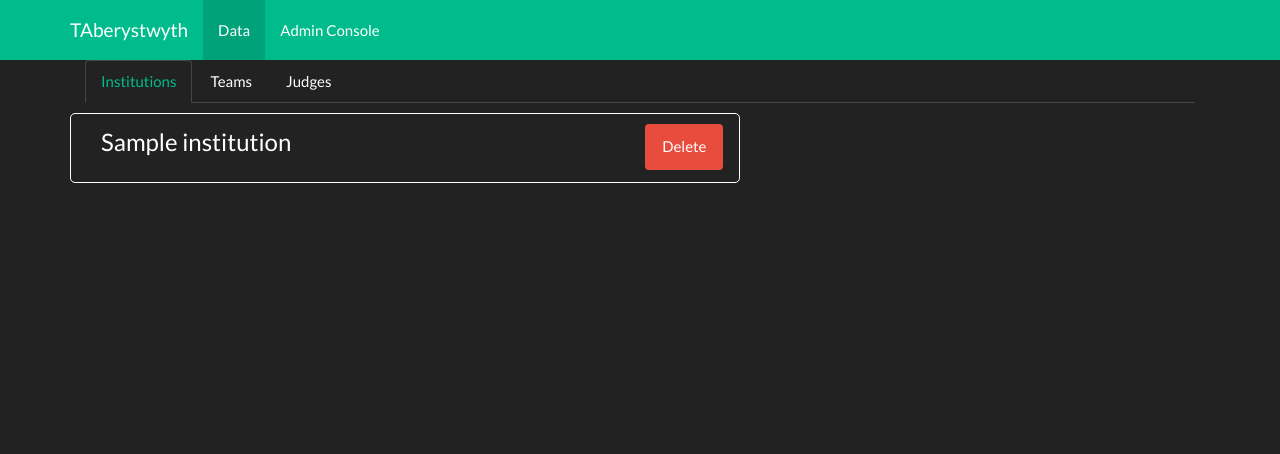
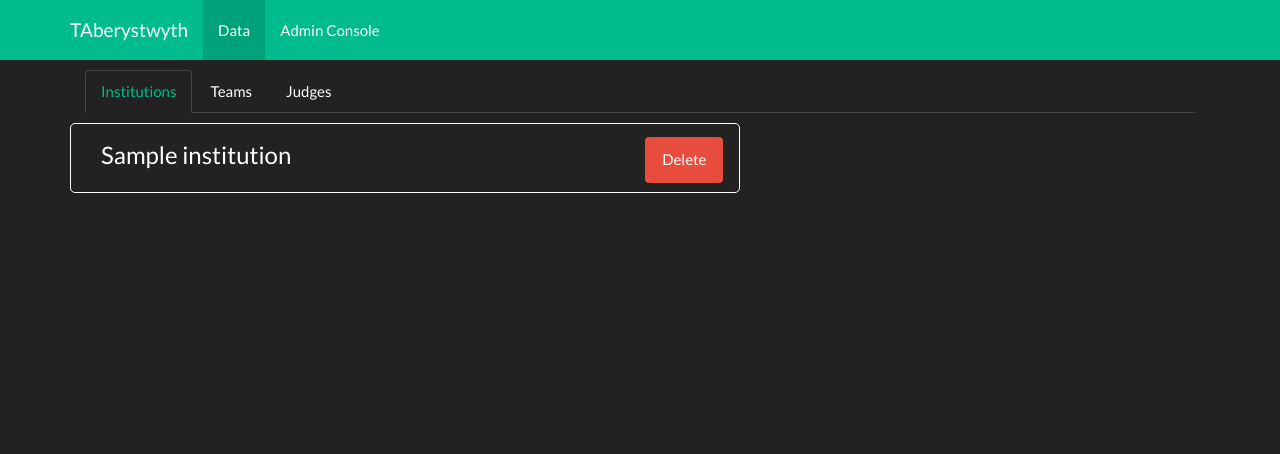
Before and after one commit to sarrionandia/taber, a Django app: template data/templates/data/index.html in a window 1280 px wide. Shown: the top 454 px of the page. Run offline with Django 3.2, Linux system fonts and the light colour scheme; the template is opened without the code that fills it: values that come from a table or form of the project are taken from there, others are empty; tables that the repository leaves empty hold one stand-in row (values such as "Sample post"); parts of the project's set-up code (start-up, migrations or seed data) failed here and were passed over; some libraries are stand-ins or nearby versions.

Commit message:
Alignment touchup

```diff
--- a/data/static/data/css/data.css
+++ b/data/static/data/css/data.css
@@ -15,7 +15,7 @@
     padding-left: 15px;
     border-radius: 5px;
     font-size: x-large;
-    padding-top: 10px;
+    padding-top: 13px;
 }
 
 .institutions ul li:hover {
--- a/taber/static/css/main.css
+++ b/taber/static/css/main.css
@@ -1,3 +1,3 @@
 .content {
-    padding: 60px 15px;
+    padding: 70px 15px;
 }
```
